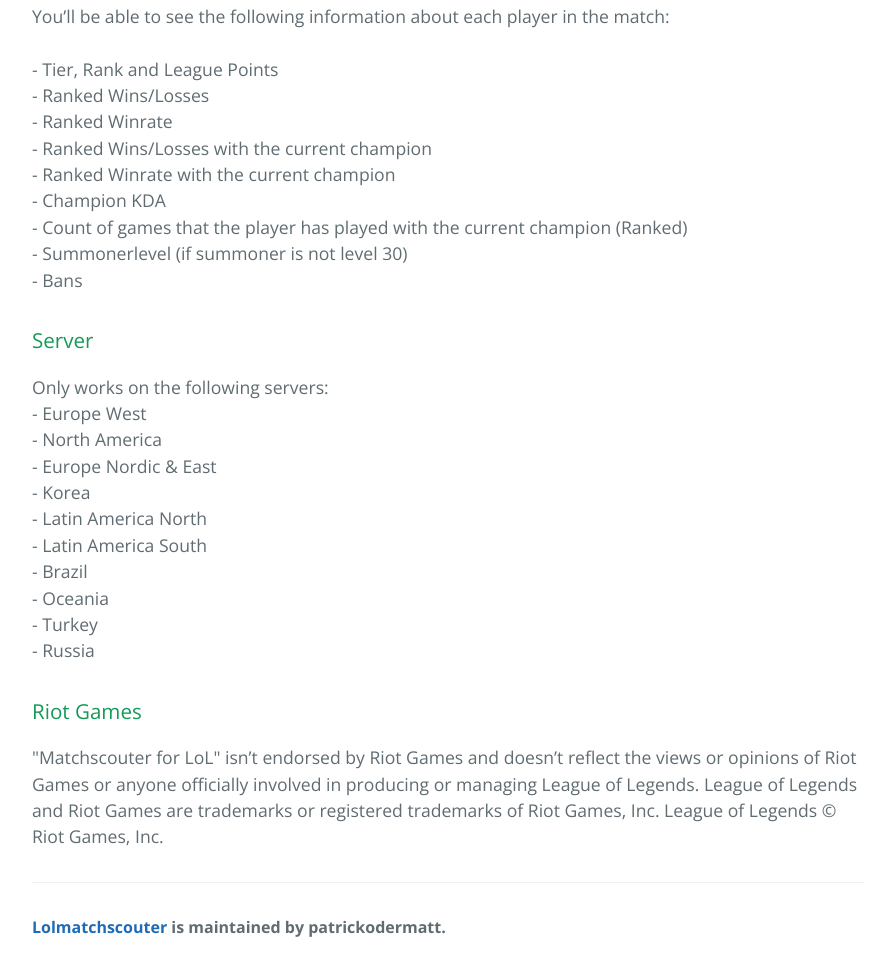
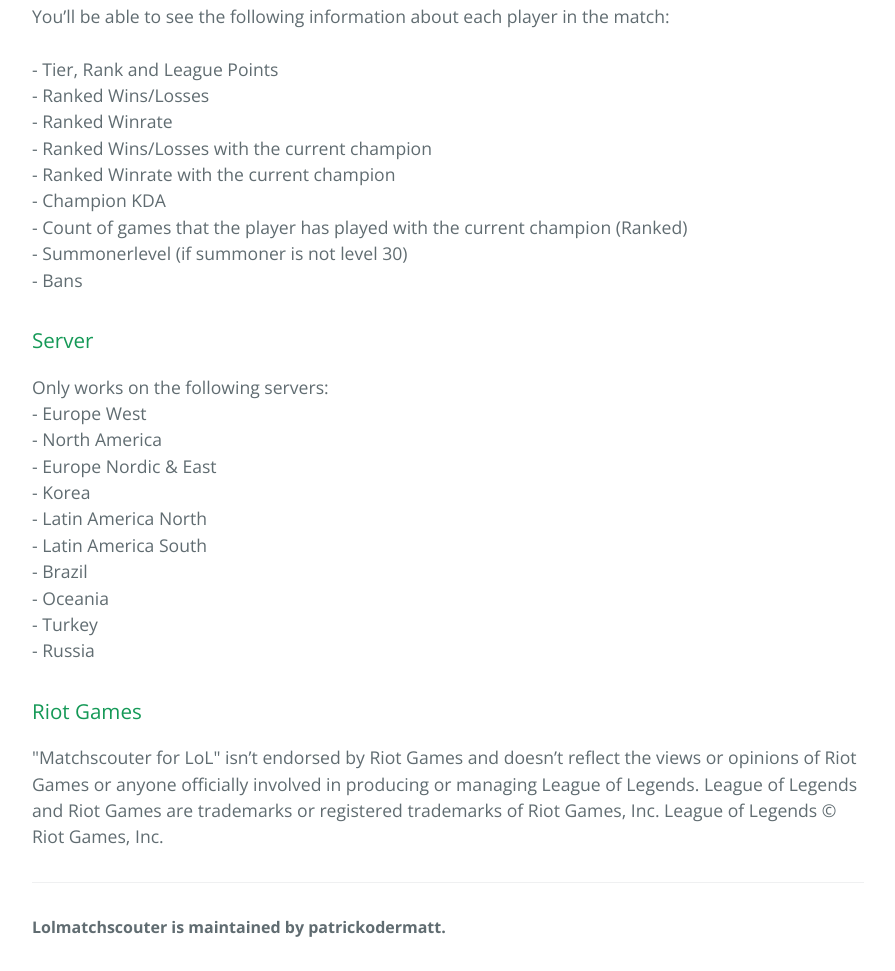
Before and after one commit to patrickodermatt/lolmatchscouter, a plain HTML site: page index.html in a window 1280 px wide. Shown: the part 620-1591 px from the top of the page, without its empty margins (192-1087 px from the left). Drawn offline with nearby package versions, Linux system fonts and the light colour scheme.

Commit message:
Update index.html

```diff
--- a/index.html
+++ b/index.html
@@ -52,7 +52,7 @@ Only works on the following servers:<br />
       <h3>Riot Games</h3>
       <p>"Matchscouter for LoL" isn’t endorsed by Riot Games and doesn’t reflect the views or opinions of Riot Games or anyone officially involved in producing or managing League of Legends. League of Legends and Riot Games are trademarks or registered trademarks of Riot Games, Inc. League of Legends © Riot Games, Inc.</p>
       <footer class="site-footer">
-        <span class="site-footer-owner"><a href="https://github.com/patrickodermatt/lolmatchscouter">Lolmatchscouter</a> is maintained by patrickodermatt.</span>
+        <span class="site-footer-owner">Lolmatchscouter is maintained by patrickodermatt.</span>
       </footer>
 
     </section>
```
